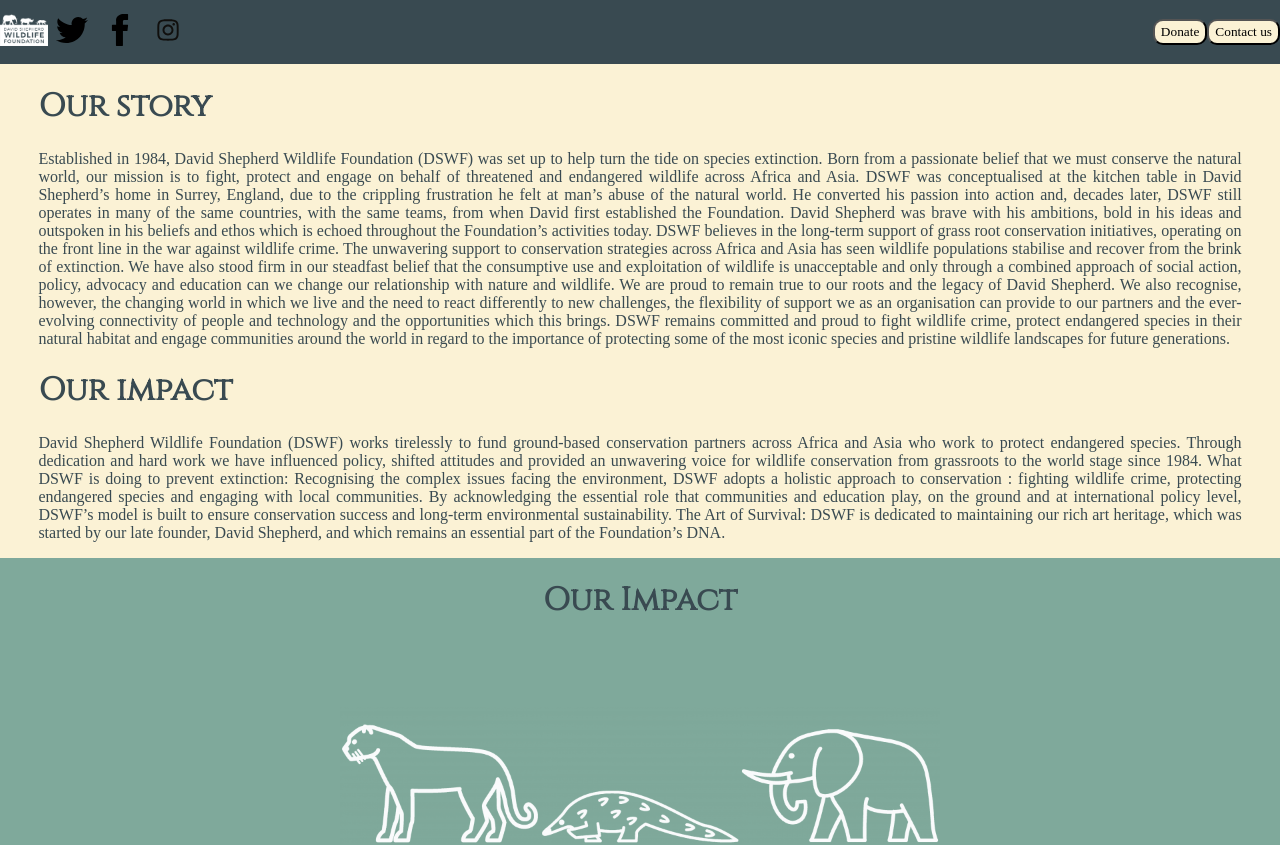
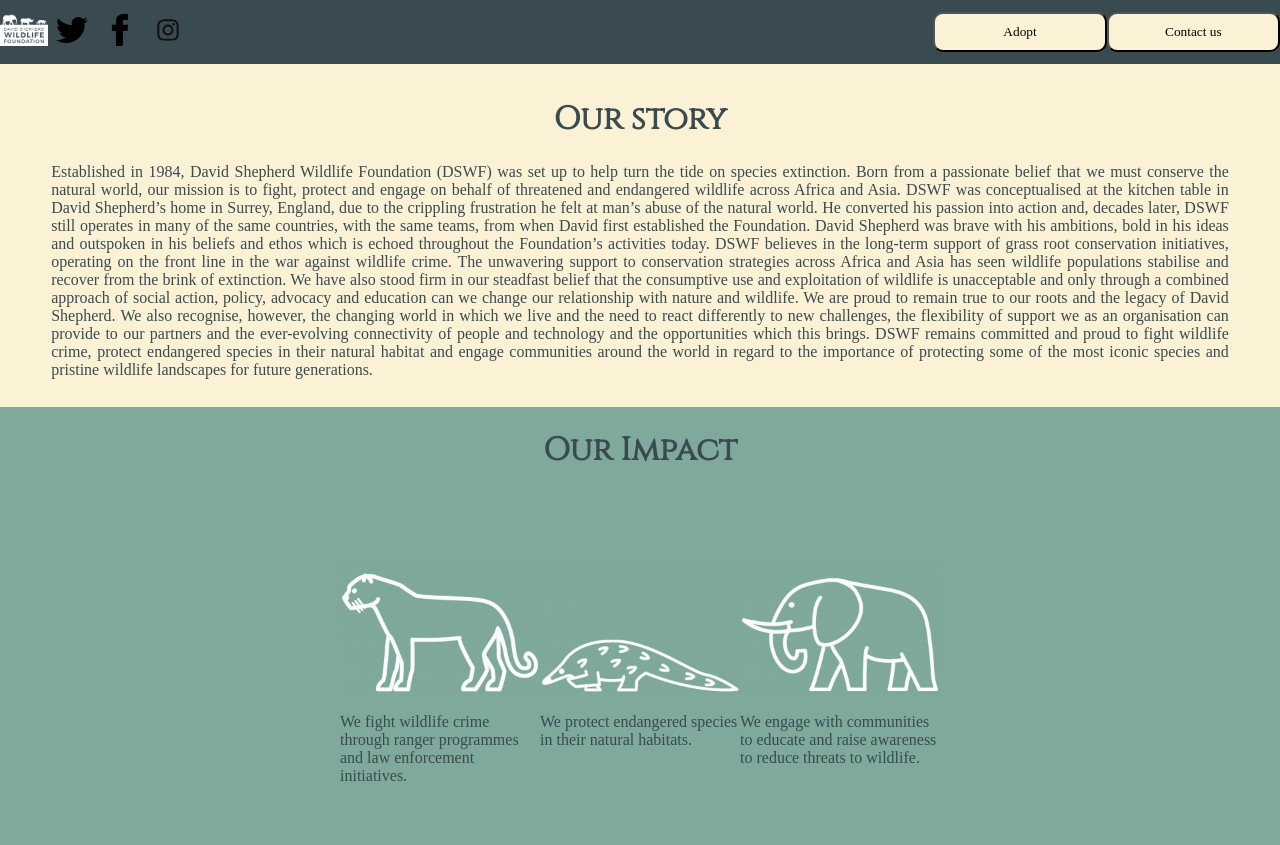
Before and after one commit to CodecoolGlobal/react-for-a-cause-react-tmboroka, a React (Create React App) app in the folder ngo/: page / in a window 1280 px wide. Shown: the top 845 px of the page. Built offline with nearby package versions, Linux system fonts and the light colour scheme; a web font is replaced by a local one.

Commit message:
css changes

```diff
--- a/ngo/src/App.css
+++ b/ngo/src/App.css
@@ -36,8 +36,8 @@
 .buttonz{
   border-radius: 10px;
   background-color: var(--light);
-  width: 100%;
-  height: 2em;
+  width: 13em;
+  height: 3em;
   font-family: Fauna One, serif;
 }
 
@@ -145,12 +145,14 @@
 h1 {
   font-family:Cinzel, serif;
   color: var(--dark);
+  text-align: center;
 }
 
 .text-comp {
   margin-left: 3%;
   margin-right: 3%;
   text-align: justify;
+  padding: 1%
 }
 
 .form-text {
--- a/ngo/src/App.js
+++ b/ngo/src/App.js
@@ -21,7 +21,6 @@
     <div>
       <Header />
       <TextContent id="text1" title='Our story' text={text1}/>
-      <TextContent id='text2' title='Our impact' text={text2}/>
       <Barrier title="Our Impact"
       content1={animalContainerContent('first',cat, second_content1,second_alt1, 'textfirst' )}
       content2={animalContainerContent('second',pan, second_content2, second_alt2, 'textsecond')}
--- a/ngo/src/components/Header.js
+++ b/ngo/src/components/Header.js
@@ -24,7 +24,7 @@
          </div>
          <div className='button-containers'>
           <a className='buttons' href='#text3'>
-         <button className='buttonz' onClick={linkButton}>Donate</button></a>
+         <button className='buttonz' onClick={linkButton}>Adopt</button></a>
          <a className='buttons' href='#form'>
           <button className='buttonz'>Contact us</button></a>
          </div>
--- a/ngo/src/components/text_content.js
+++ b/ngo/src/components/text_content.js
@@ -41,8 +41,6 @@
 
 const text6 = `Born by our Founder, the great wildlife artist David Shepherd OBE, art is a wonderful tool that helps us raise vital funds to protect the species and wild places that graced his canvas – a legacy we proudly keep alive today. If you’re after a piece of artwork that will transport you to the plains of Africa, the lush forest and jungles of Asia or invoke a cherished memory, then look no further. The rich array and variety of artwork for sale through DSWF will not only inspire you but also give back to the wildlife we work so hard to protect.
 
-Browse David Shepherd originals to outstanding artworks featuring a true celebration of the world’s wildlife and wild places. Use the menu bar directly below to find your perfect piece. Please note that due to COVID-19 there are still postal delays that are out of our control and we are unable to guarantee delivery times.
-
-Our stock is continually changing. We also have some unique No 1 prints, formerly owned by the great man himself, David Shepherd CBE.  So if you’re looking for a specific print, then please do get in touch with kay.roudaut@davidshepherd.org.`
+Browse David Shepherd originals to outstanding artworks featuring a true celebration of the world’s wildlife and wild places.`
 
 export {text1, text2, text3, text4, text5, text6};
```
